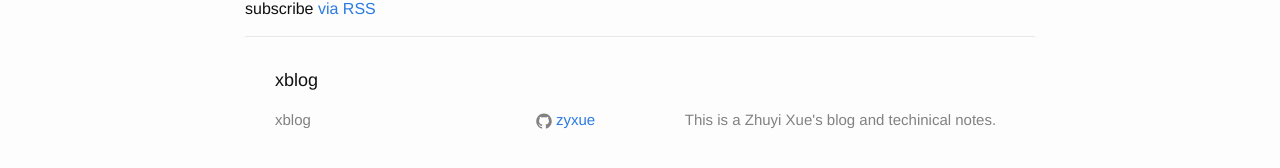
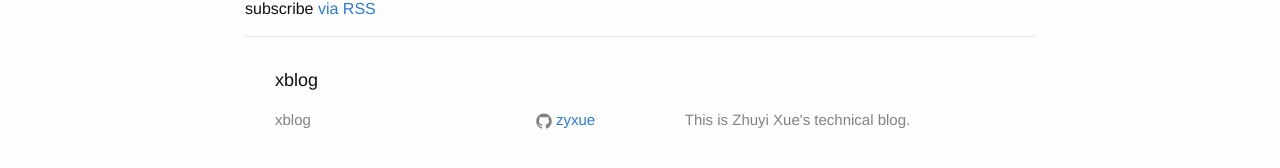
Before and after one commit to zyxue/zyxue.github.io, a Jekyll site: the page built from index.html, in a window 1280 px wide. Shown: the part 635-803 px from the top of the page. Built offline with Jekyll 4.4.1, drawn with Linux system fonts in a browser that asks for light colours.

Commit message:
updated _config.yml

```diff
--- a/_config.yml
+++ b/_config.yml
@@ -10,7 +10,7 @@ title: xblog
 email: ""
 # this means to ignore newlines until "baseurl:"
 description: >
-  This is a Zhuyi Xue's blog and techinical notes.
+  This is Zhuyi Xue's technical blog.
 baseurl: "" # the subpath of your site, e.g. /blog
 # the base hostname & protocol for your site
 url: "http://zyxue.github.io"
```
